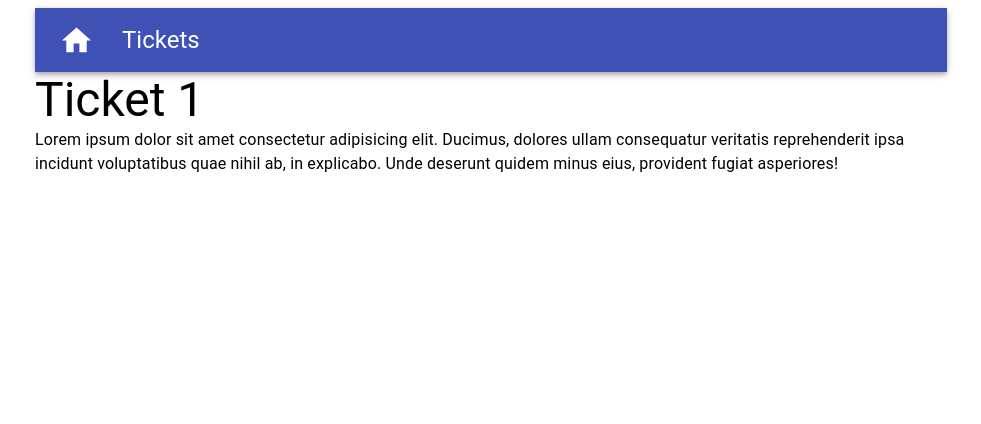
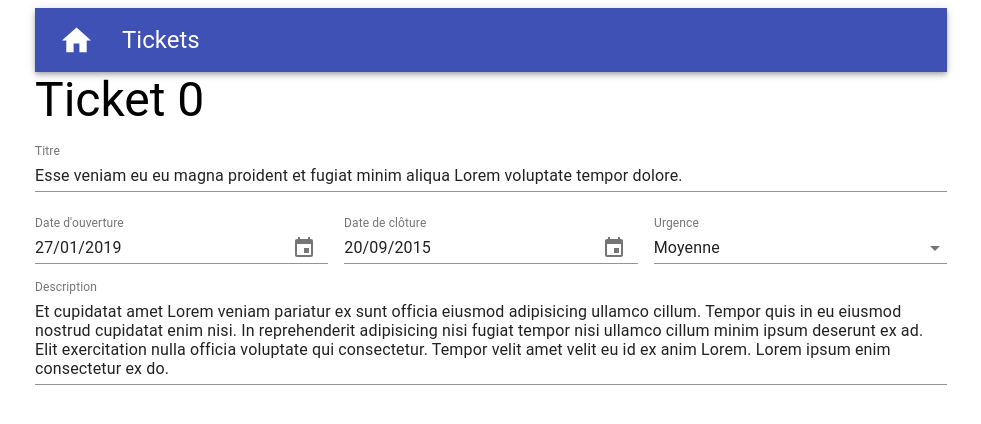
Before and after one commit to Karmagamemnon/cesi-ril1912-projetweb, a React (Create React App) app: page /tickets/1 in a window 1280 px wide. Shown: the top 424 px of the page, without its empty margins (149-1130 px from the left). Built offline with nearby package versions, Linux system fonts and the light colour scheme.

Commit message:
[WIP] Implémentation de l'édition d'un ticket

```diff
--- a/package.json
+++ b/package.json
@@ -3,11 +3,14 @@
   "version": "0.1.0",
   "private": true,
   "dependencies": {
+    "@date-io/date-fns": "^1.3.13",
     "@material-ui/core": "^4.9.8",
     "@material-ui/icons": "^4.9.1",
+    "@material-ui/pickers": "^3.2.10",
     "@testing-library/jest-dom": "^4.2.4",
     "@testing-library/react": "^9.5.0",
     "@testing-library/user-event": "^7.2.1",
+    "date-fns": "^2.11.1",
     "react": "^16.13.1",
     "react-dom": "^16.13.1",
     "react-router-dom": "^5.1.2",
--- a/src/App.jsx
+++ /dev/null
@@ -1,20 +0,0 @@
-import React, { Component } from 'react';
-import { BrowserRouter as Router, Switch, Route } from "react-router-dom";
-import { Layout } from './components/Layout';
-import { Home } from './components/pages/Home';
-import { Tickets } from './components/pages/Tickets';
-import { Ticket } from './components/pages/Ticket';
-
-export default class App extends Component {
-    render = () => {
-        return <Layout>
-            <Router>
-                <Switch>
-                    <Route exact path='/' component={Home} />
-                    <Route exact path='/tickets' component={Tickets} />
-                    <Route exact path='/tickets/:ticketId' component={Ticket} />
-                </Switch>
-            </Router>
-        </Layout>
-    }
-}
--- /dev/null
+++ b/src/components/App.jsx
@@ -0,0 +1,20 @@
+import React from 'react';
+import { BrowserRouter as Router, Switch, Route } from "react-router-dom";
+import { Layout } from './Layout';
+import { Home } from './pages/Home';
+import { Tickets } from './pages/Tickets';
+import { Ticket } from './pages/Ticket';
+
+export const App = (props) => {
+
+    return <Layout>
+        <Router>
+            <Switch>
+                <Route exact path='/' component={Home} />
+                <Route exact path='/tickets' component={Tickets} />
+                <Route exact path='/tickets/:ticketId' component={Ticket} />
+            </Switch>
+        </Router>
+    </Layout>
+
+}
--- /dev/null
+++ b/src/components/UrgencySelect.jsx
@@ -0,0 +1,36 @@
+import React from 'react';
+import PropTypes from 'prop-types';
+import FormControl from '@material-ui/core/FormControl';
+import InputLabel from '@material-ui/core/InputLabel';
+import Select from '@material-ui/core/Select';
+
+export const UrgencySelect = (props) => {
+
+    return <FormControl>
+        <InputLabel htmlFor="ticket-urgency">Urgence</InputLabel>
+        <Select
+            inputProps={{
+                name: "urgency",
+                id: "ticket-urgency",
+            }}
+            native
+            onChange={props.onChange}
+            value={props.value}
+        >
+            <option value={1}>Très faible</option>
+            <option value={2}>Faible</option>
+            <option value={3}>Moyenne</option>
+            <option value={4}>Elevée</option>
+            <option value={5}>Très élevée</option>
+        </Select>
+    </FormControl>
+}
+
+UrgencySelect.propTypes = {
+    onChange: PropTypes.func.isRequired,
+    value: PropTypes.number.isRequired
+};
+
+UrgencySelect.defaultProps = {
+    value: 3
+};
--- a/src/components/pages/Ticket.jsx
+++ b/src/components/pages/Ticket.jsx
@@ -1,16 +1,131 @@
 import React from 'react';
+import { makeStyles } from '@material-ui/core/styles';
+import { MuiPickersUtilsProvider, KeyboardDatePicker } from '@material-ui/pickers';
+import PropTypes from 'prop-types';
 import Box from '@material-ui/core/Box';
+import DateFnsUtils from '@date-io/date-fns';
+import FormControl from '@material-ui/core/FormControl';
+import Grid from '@material-ui/core/Grid';
+import Input from '@material-ui/core/Input';
+import InputLabel from '@material-ui/core/InputLabel';
+import Select from '@material-ui/core/Select';
 import Typography from '@material-ui/core/Typography';
+
+import { UrgencySelect } from '../UrgencySelect';
+
+
+const useStyles = makeStyles((theme) => ({
+    marginTop: { marginTop: theme.spacing(2) },
+    marginRight: { marginRight: theme.spacing(2) },
+}));
 
 export const Ticket = (props) => {
 
-    return <Box>
-        <Typography variant="h3">
-            Ticket {props.match.params.ticketId}
-        </Typography>
-        <Typography>
-            Lorem ipsum dolor sit amet consectetur adipisicing elit. Ducimus, dolores ullam consequatur veritatis reprehenderit ipsa incidunt voluptatibus quae nihil ab, in explicabo. Unde deserunt quidem minus eius, provident fugiat asperiores!
-        </Typography>
-    </Box>
+    const classes = useStyles();
+
+    const [ticket, setTicket] = React.useState(props.ticket);
+
+    const onChangeInput = (prop) => (event) => {
+        setTicket({ ...ticket, [prop]: event.target.value });
+    };
+
+    const onChangeDatePicker = (prop) => (date, value) => {
+        setTicket({ ...ticket, [prop]: value });
+    };
+
+    return <MuiPickersUtilsProvider utils={DateFnsUtils}>
+        <Box>
+
+            <Typography variant="h3">
+                Ticket {ticket.index}
+            </Typography>
+
+            <form noValidate autoComplete="off">
+
+                <FormControl fullWidth className={classes.marginTop}>
+                    <InputLabel htmlFor="ticket-title">Titre</InputLabel>
+                    <Input
+                        id="ticket-title"
+                        onChange={onChangeInput("title")}
+                        value={ticket.title}
+                    />
+                </FormControl>
+
+                <Grid container spacing={2} className={classes.marginTop}>
+
+                    <Grid item xs={12} sm={4}>
+                        <FormControl fullWidth>
+                            <KeyboardDatePicker
+                                label="Date d'ouverture"
+                                format="dd/MM/yyyy"
+                                value={ticket.openDate}
+                                onChange={onChangeDatePicker("openDate")}
+                                KeyboardButtonProps={{
+                                    "aria-label": "modifier date d'ouverture",
+                                }}
+                            />
+                        </FormControl>
+                    </Grid>
+
+                    <Grid item xs={12} sm={4}>
+                        <FormControl fullWidth>
+                            <KeyboardDatePicker
+                                label="Date de clôture"
+                                format="dd/MM/yyyy"
+                                value={ticket.closeDate}
+                                onChange={onChangeDatePicker("closeDate")}
+                                KeyboardButtonProps={{
+                                    "aria-label": "modifier date de clôture",
+                                }}
+                            />
+                        </FormControl>
+                    </Grid>
+
+                    <Grid item xs={12} sm={4}>
+                        <FormControl fullWidth>
+                            <UrgencySelect
+                                value={ticket.urgency}
+                                onChange={onChangeInput("urgency")}
+                            />
+                        </FormControl>
+                    </Grid>
+
+                </Grid>
+
+                <FormControl fullWidth className={classes.marginTop}>
+                    <InputLabel htmlFor="ticket-description">Description</InputLabel>
+                    <Input
+                        id="ticket-description"
+                        multiline
+                        onChange={onChangeInput("description")}
+                        value={ticket.description}
+                    />
+                </FormControl>
+
+            </form>
+
+        </Box>
+
+    </MuiPickersUtilsProvider>
 
 }
+
+Ticket.propTypes = {
+    ticket: PropTypes.object.isRequired
+};
+
+Ticket.defaultProps = {
+    ticket: {
+        _id: "5e8467b1140559da1af7942d",
+        index: 0,
+        openDate: "Sunday, January 27, 2019 8:29 PM",
+        closeDate: "Sunday, September 20, 2015 5:37 PM",
+        urgency: 3,
+        title: "Esse veniam eu eu magna proident et fugiat minim aliqua Lorem voluptate tempor dolore.",
+        description: "Et cupidatat amet Lorem veniam pariatur ex sunt officia eiusmod adipisicing ullamco cillum. Tempor quis in eu eiusmod nostrud cupidatat enim nisi. In reprehenderit adipisicing nisi fugiat tempor nisi ullamco cillum minim ipsum deserunt ex ad. Elit exercitation nulla officia voluptate qui consectetur. Tempor velit amet velit eu id ex anim Lorem. Lorem ipsum enim consectetur ex do.",
+        state: "Nouveau",
+        requester: "Katharine",
+        tech: "Britt",
+        category: "banana"
+    }
+};
--- a/src/index.js
+++ b/src/index.js
@@ -1,6 +1,6 @@
 import React from 'react';
 import ReactDOM from 'react-dom';
-import App from './App';
+import { App } from './components/App';
 import * as serviceWorker from './serviceWorker';
 
 ReactDOM.render(
```
Also changed, not shown: 1 other file (tests, documents, lock files or other folders).
